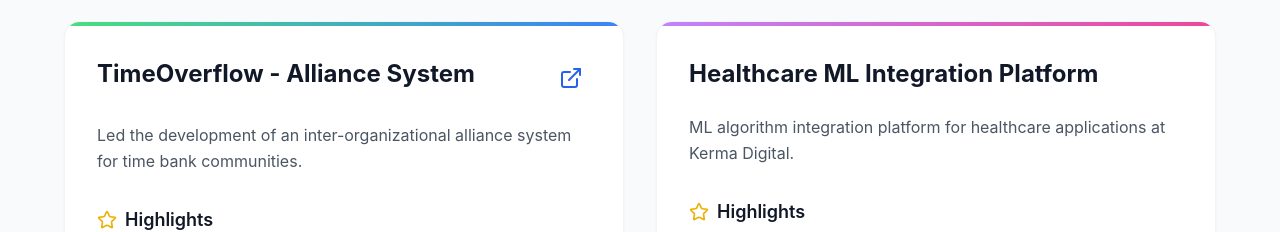
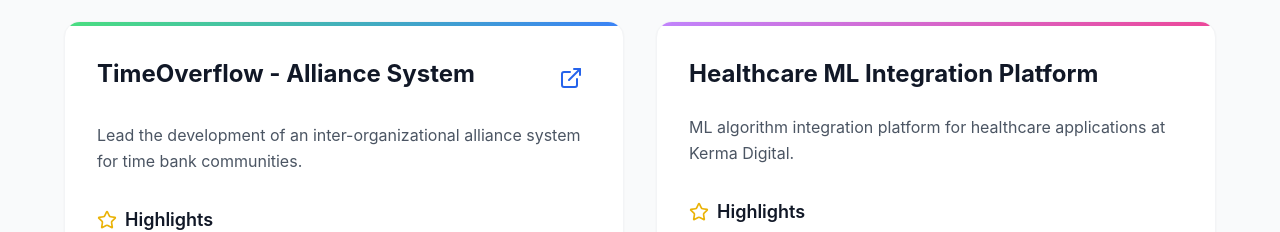
Before and after one commit to gmartincor/Guillermo-portfolio, a React (Create React App) app: page / in a window 1280 px wide. Shown: the part 3320-3552 px from the top of the page. Built offline with nearby package versions, Linux system fonts and the light colour scheme; the HTML template or start-up script is replaced by a standard one.

Commit message:
Fix typo: change 'Led' to 'Lead' in TimeOverflow project description

```diff
--- a/src/data/projects.js
+++ b/src/data/projects.js
@@ -2,7 +2,7 @@
   {
     id: 1,
     title: 'TimeOverflow - Alliance System',
-    description: 'Led the development of an inter-organizational alliance system for time bank communities.',
+    description: 'Lead the development of an inter-organizational alliance system for time bank communities.',
     tech: ['Ruby on Rails', 'PostgreSQL', 'JavaScript', 'Leaflet.js', 'Highcharts'],
     highlights: [
       'Full-stack architecture with MVC',
```
